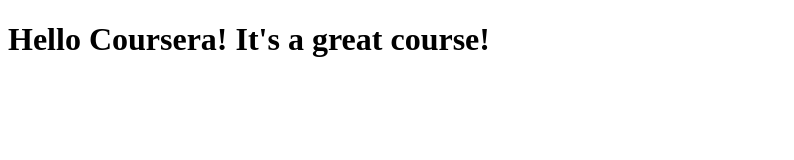
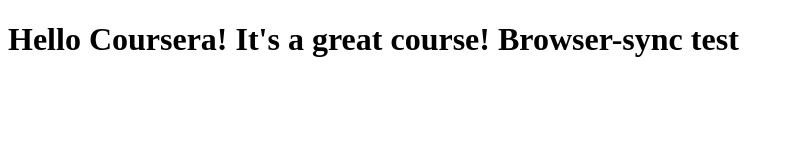
Before and after one commit to Anton-Zaratustra/Coursera-test, a plain HTML site: page index.html in a window 1280 px wide. Shown: the whole page, without its empty margins (0-794 px from the left). Drawn offline with Linux system fonts and the light colour scheme.

Commit message:
Test Browser Sync text added

```diff
--- a/index.html
+++ b/index.html
@@ -3,7 +3,7 @@
     <head>
         <title>Hello World!</title>
     </head>
-    <h1>Hello Coursera! It's a great course!<h1>
+    <h1>Hello Coursera! It's a great course! Browser-sync test<h1>
     <body>
 
     </body>
```
